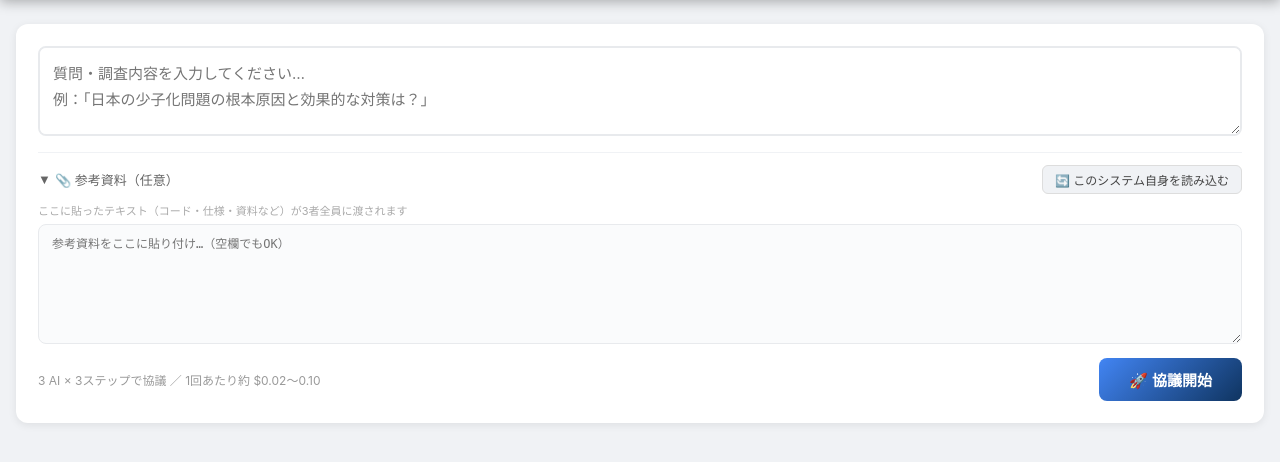
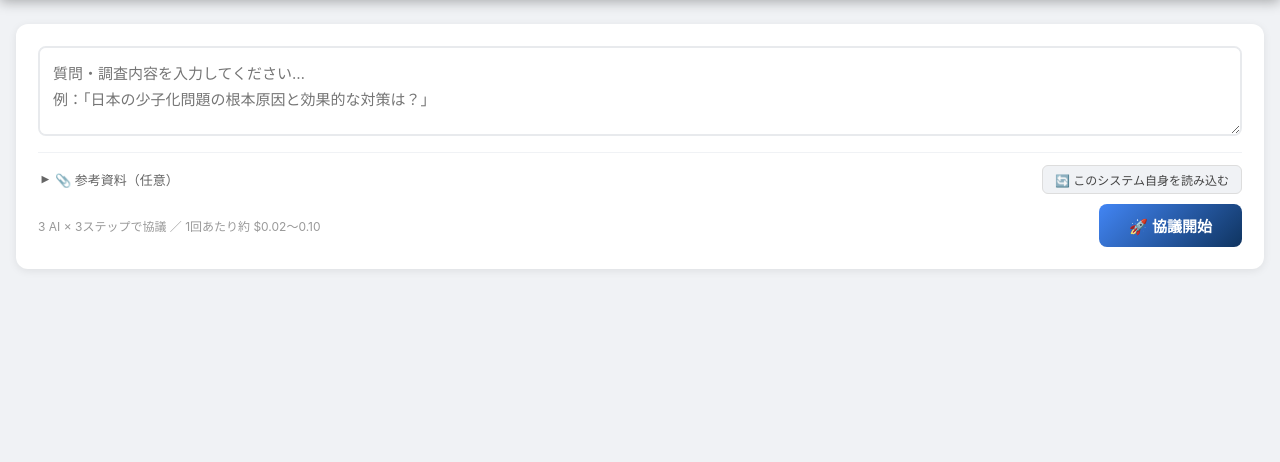
Before and after one commit to yusukekita-code/yamato_dama_atom, a Flask app: page / in a window 1280 px wide. Shown: the part 90-552 px from the top of the page. Run offline with Flask 3, Linux system fonts and the light colour scheme.

Commit message:
Collapse context area by default

```diff
--- a/ai_panel/templates/index.html
+++ b/ai_panel/templates/index.html
@@ -248,7 +248,7 @@ main{max-width:1400px;margin:0 auto;padding:24px 16px}
     <textarea id="question" placeholder="質問・調査内容を入力してください…&#10;例：「日本の少子化問題の根本原因と効果的な対策は？」&#10;&#10;Shift+Enter で改行、Enter で送信"></textarea>
 
     <!-- 参考資料欄 -->
-    <div class="context-wrap" id="context-wrap">
+    <div class="context-wrap collapsed" id="context-wrap">
       <div class="context-toggle">
         <span class="context-label">
           <button class="context-toggle-btn" onclick="toggleContext()">
```
